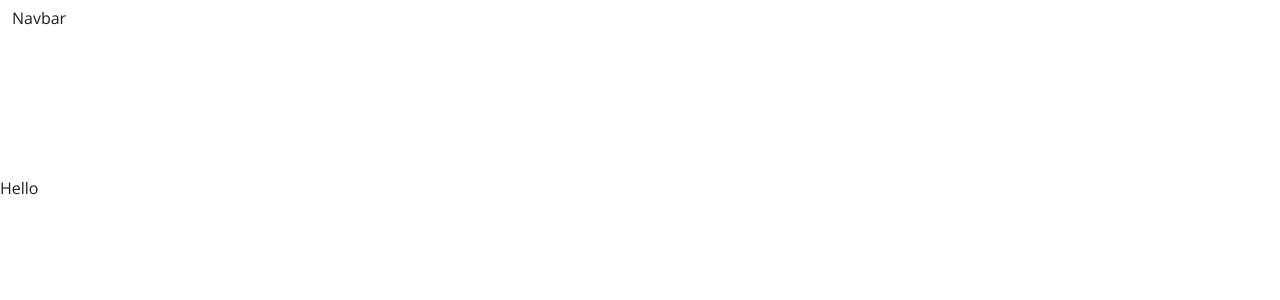
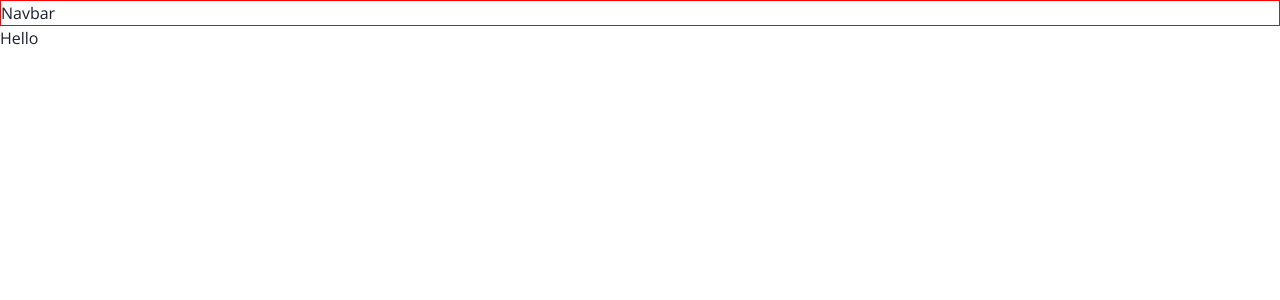
Before and after one commit to sohomx/feble-frontend, a Next.js app: page / in a window 1280 px wide. Shown: the top 300 px of the page. Built offline with nearby package versions, Linux system fonts and the light colour scheme.

Commit message:
something is working

```diff
--- a/src/components/Navbar/Navbar.tsx
+++ b/src/components/Navbar/Navbar.tsx
@@ -3,7 +3,10 @@ import React from "react";
 
 const Navbar: React.FC = () => {
   return (
-    <Flex bg="white" height={44} padding="6px 12px">
+    // <Flex bg="white" height="44px" padding="6px 12px">
+    //   Navbar
+    // </Flex>
+    <Flex bg="white" border="1px solid red">
       Navbar
     </Flex>
   );
```
